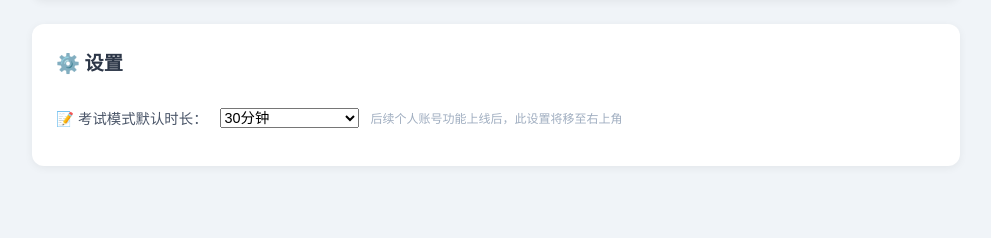
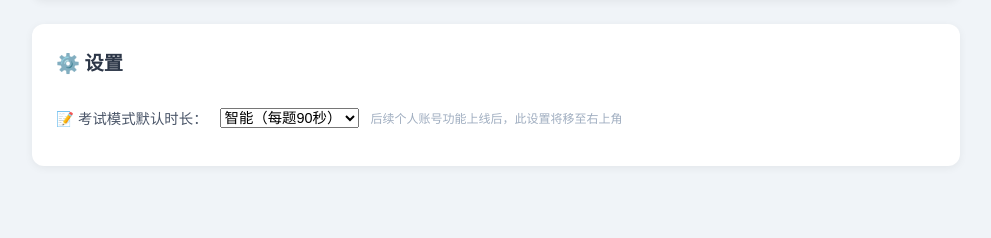
Before and after one commit to PengjinHao-cell/Quiz-App, a Flask app: page /app in a window 1280 px wide. Shown: the part 1569-1807 px from the top of the page, without its empty margins (144-1135 px from the left). Run offline with Flask 3, Linux system fonts and the light colour scheme.

Commit message:
修复: 考试默认时长改为智能（每题90秒）

```diff
--- a/templates/index.html
+++ b/templates/index.html
@@ -241,9 +241,9 @@
             <div style="display:flex;align-items:center;gap:12px;padding:12px 0;flex-wrap:wrap;">
                 <span style="font-size:0.9rem;color:#4a5568;">📝 考试模式默认时长：</span>
                 <select id="global-duration" class="count-select" style="font-size:0.9rem;">
-                    <option value="auto">智能（每题90秒）</option>
+                    <option value="auto" selected>智能（每题90秒）</option>
                     <option value="15">15分钟</option>
-                    <option value="30" selected>30分钟</option>
+                    <option value="30">30分钟</option>
                     <option value="45">45分钟</option>
                     <option value="60">60分钟</option>
                     <option value="0">不限时</option>
```
